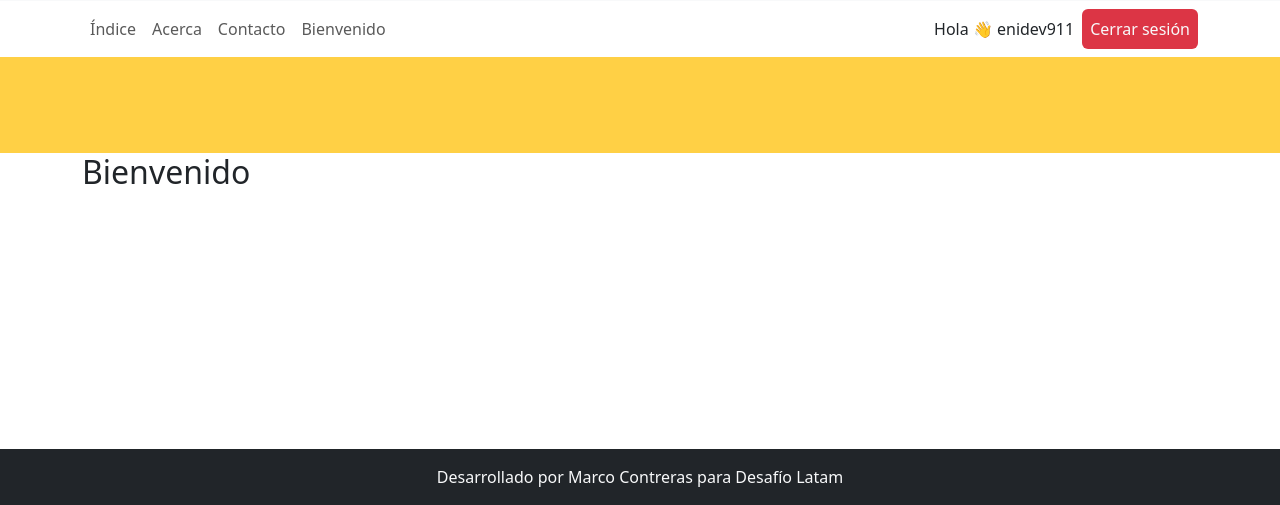
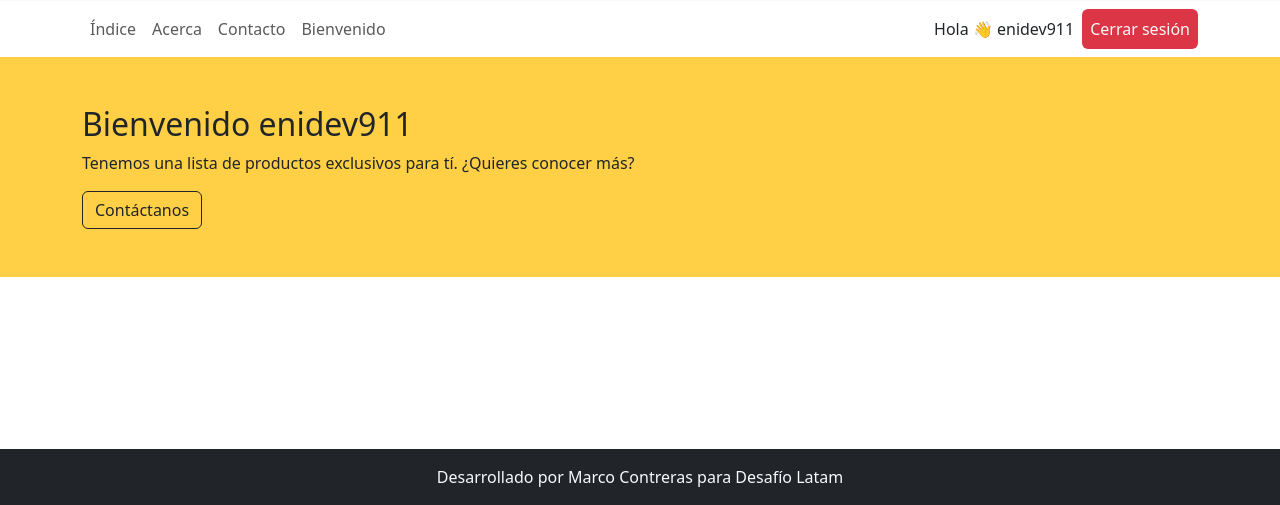
Before and after one commit to EniDev911/onlyflans, a Django app: page /bienvenido in a window 1280 px wide. Shown: the part 295-800 px from the top of the page. Run offline with Django 3.2, Linux system fonts and the light colour scheme; a user stored in the database is signed in; data comes from the database, SQL or seed files in the repository.

Commit message:
change: update template welcome.html (add content in block hero)

```diff
--- a/web/templates/pages/welcome.html
+++ b/web/templates/pages/welcome.html
@@ -1,11 +1,16 @@
 {% extends "base.html" %}
-{% block title %}Bienvenido
-{% endblock %}
+{% block title %}Bienvenido{% endblock %}
+{% block hero %}
+  <h2>Bienvenido {{ user.get_username }}</h2>
+  <p>Tenemos una lista de productos exclusivos para tí. ¿Quieres conocer más?</p>
+  <a href="{% url 'contacto' %}" class="btn btn-outline-dark">Contáctanos</a>
+{% endblock  %}
 {% block content %}
-    <h2>Bienvenido</h2>
+  <div class="row my-5">
     {% for flan in flanes_privados %}
       <div class="col-12 col-md-6 col-lg-3">
         {% include "card.html" with name=flan.name image=flan.image_url desc=flan.description %}
       </div>
     {% endfor %}
+  </div>
 {% endblock %}
```
Lines whose indentation alone changed are shown as unchanged.
